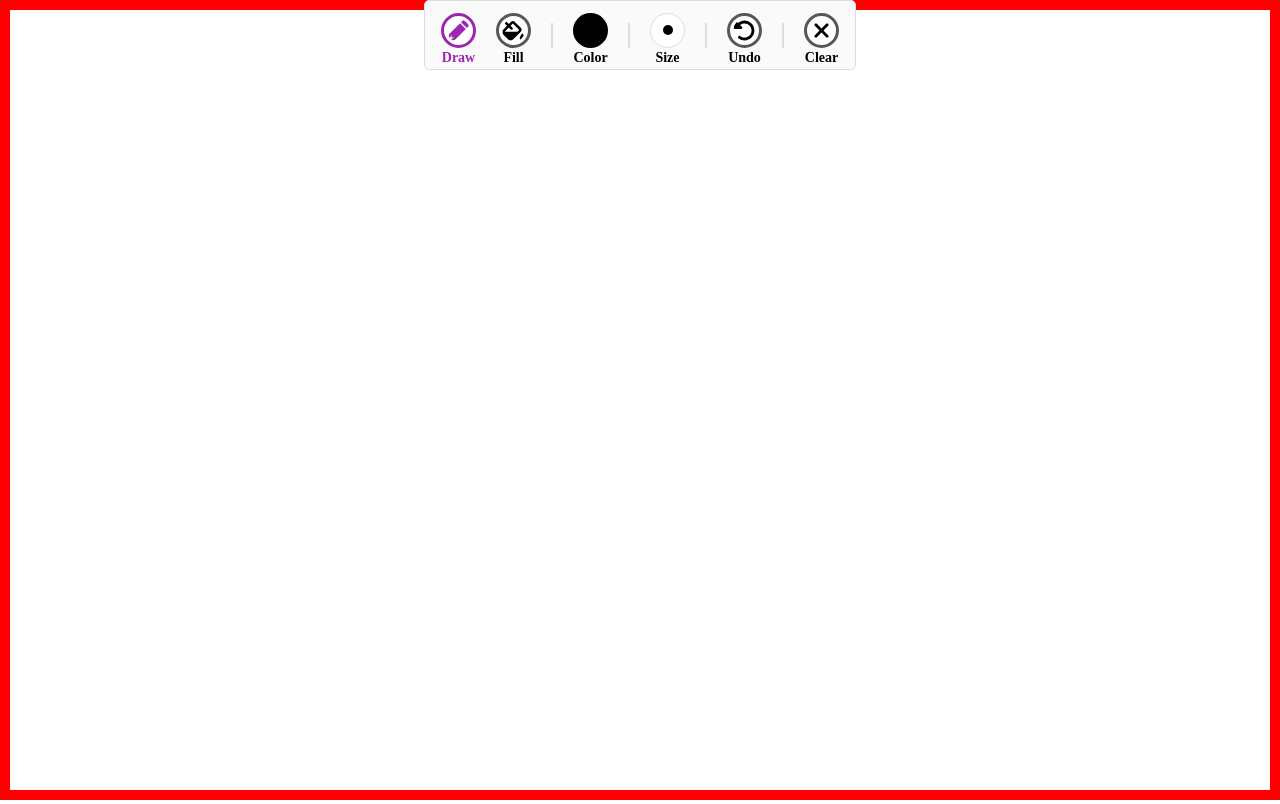
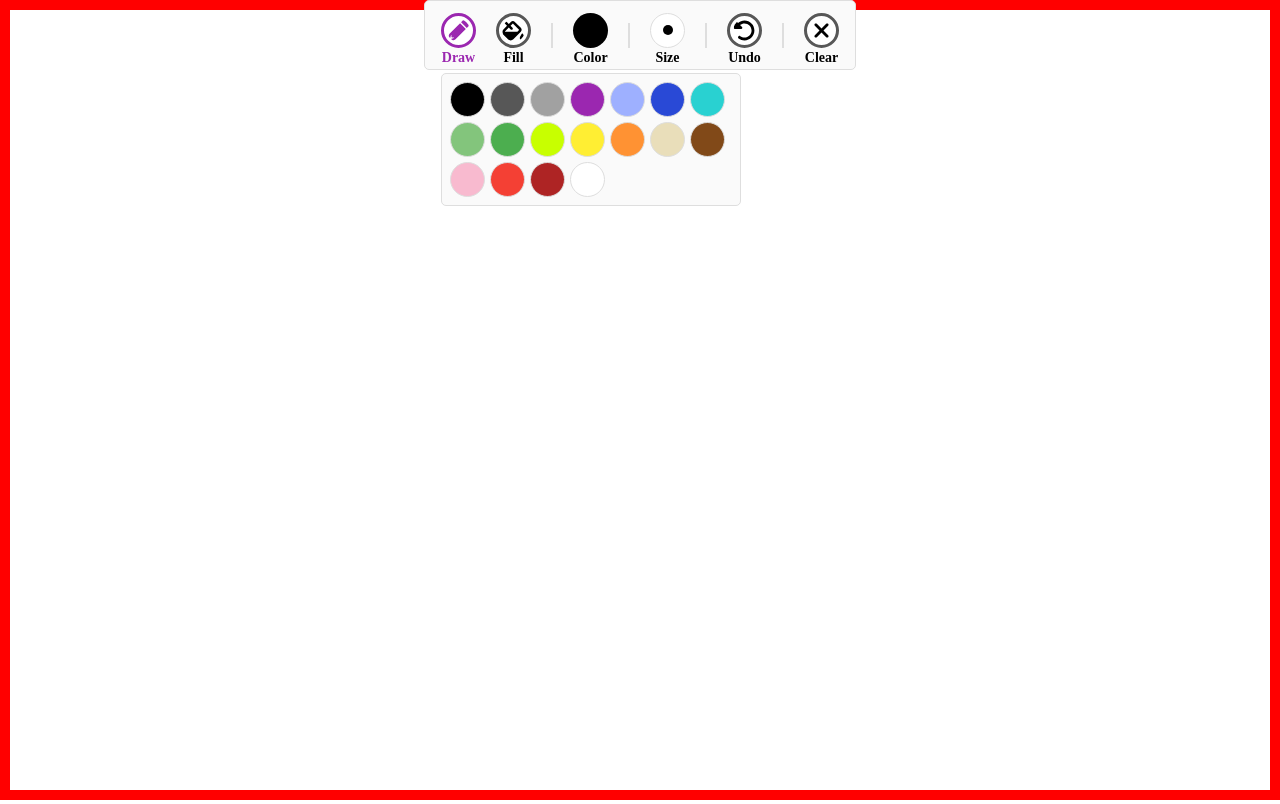
Before and after one commit to vighnesh153/draw.vighnesh153.com, a React (Create React App) app: page / in a window 1280 px wide. Both pictures are taken after a click on the button 590 px from the left and 30 px from the top of the page. Built offline with nearby package versions, Linux system fonts and the light colour scheme.

Commit message:
feat: implement color picker

```diff
--- /dev/null
+++ b/src/components/ShowHide.tsx
@@ -0,0 +1,28 @@
+/**
+ * @author Vighnesh Raut <rvighnes@amazon.com>
+ */
+
+import React, { useState } from 'react';
+
+export interface ShowHideProps {
+  show?: boolean;
+  children?: React.ReactNode;
+}
+
+export const useShowHide = () => {
+  const [show, setShow] = useState(false);
+
+  const toggleShow = (newShow?: boolean) => {
+    if (newShow === undefined) {
+      setShow(!show);
+    } else {
+      setShow(newShow);
+    }
+  };
+
+  return { show, toggleShow };
+};
+
+export function ShowHide({ show, children }: ShowHideProps) {
+  return <>{show ? children : null}</>;
+}
--- a/src/components/Toolbar/Toolbar.tsx
+++ b/src/components/Toolbar/Toolbar.tsx
@@ -7,6 +7,7 @@ import React, { CSSProperties } from 'react';
 import { BrushThickness, Color, EventModes } from '../../utils';
 import { RotateLeft, XMark } from '../../icons';
 import { ModeSelector } from './ModeSelector';
+import { ShowHide, useShowHide } from '../ShowHide';
 
 export interface ToolbarProps {
   mode: EventModes;
@@ -24,9 +25,18 @@ export function Toolbar({
   color: activeColor,
   brushThickness: activeBrushThickness,
   updateMode,
+  updateColor,
+  updateBrushThickness,
 }: ToolbarProps): JSX.Element {
+  const { show: showColorPopover, toggleShow: toggleColorPopover } = useShowHide();
+
   const handleUpdateMode: React.ChangeEventHandler<HTMLInputElement> = (e) => {
     updateMode(e.target.value as EventModes);
+  };
+
+  const handleColorChange = (color: string) => {
+    updateColor(color as Color);
+    toggleColorPopover();
   };
 
   return (
@@ -58,8 +68,33 @@ export function Toolbar({
       />
       <ToolbarSeparator />
       <section style={baseSectionStyles}>
-        <div style={{ width: 35, height: 35, backgroundColor: activeColor, borderRadius: '50%', cursor: 'pointer' }} />
+        <div
+          role="button"
+          style={{ width: 35, height: 35, backgroundColor: activeColor, borderRadius: '50%', cursor: 'pointer' }}
+          onClick={() => toggleColorPopover()}
+        />
         <div style={baseFontStyles}>Color</div>
+        <ShowHide show={showColorPopover}>
+          <div style={basePopoverStyles}>
+            <div style={{ display: 'flex', flexWrap: 'wrap', gap: 5 }}>
+              {Object.values(Color).map((color) => (
+                <div
+                  key={color}
+                  role="button"
+                  style={{
+                    width: 35,
+                    height: 35,
+                    border: '1px solid #dedede',
+                    borderRadius: '50%',
+                    backgroundColor: color,
+                    cursor: 'pointer',
+                  }}
+                  onClick={() => handleColorChange(color)}
+                />
+              ))}
+            </div>
+          </div>
+        </ShowHide>
       </section>
       <ToolbarSeparator />
       <section style={baseSectionStyles}>
@@ -101,6 +136,7 @@ export function Toolbar({
 }
 
 const baseSectionStyles: CSSProperties = {
+  position: 'relative',
   display: 'flex',
   alignItems: 'center',
   flexDirection: 'column',
@@ -119,3 +155,15 @@ const baseIconStyles: CSSProperties = {
 };
 
 const baseFontStyles: CSSProperties = { fontSize: '0.875rem', fontWeight: 'bold' };
+
+const basePopoverStyles: CSSProperties = {
+  width: 'max-content',
+  maxWidth: 300,
+  padding: '0.5rem',
+  position: 'absolute',
+  top: 60,
+  backgroundColor: 'hsla(0, 0%, 98%, 0.95)',
+  border: '1px solid #dedede',
+  borderRadius: 5,
+  lineHeight: 1,
+};
```
